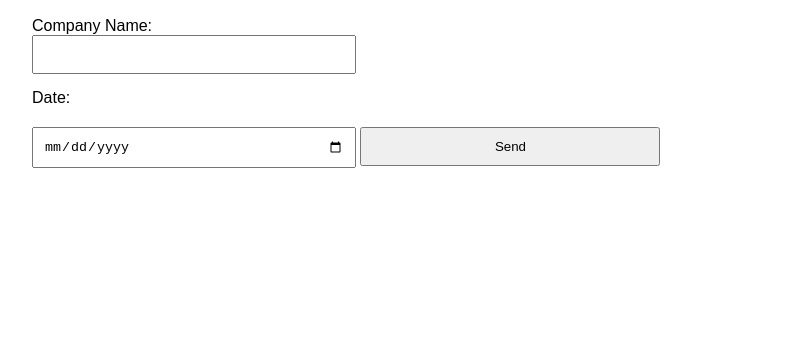
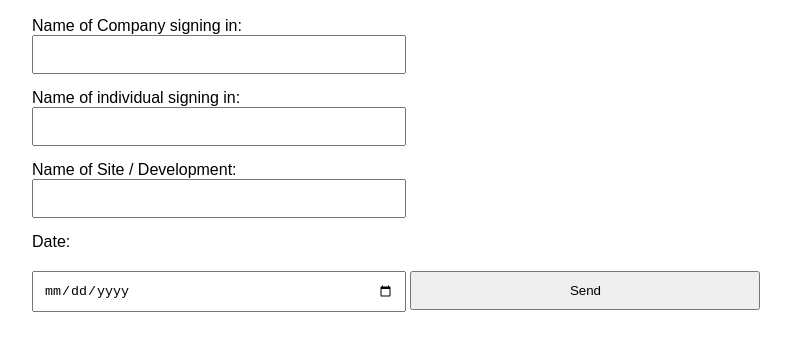
Before and after one commit to LeeWolves73/Contractor-sign-in-form, a plain HTML site: page index.html in a window 1280 px wide. Shown: the part 71-422 px from the top of the page, without its empty margins (8-799 px from the left). Drawn offline with Linux system fonts and the light colour scheme.

Commit message:
Update index.html

```diff
--- a/index.html
+++ b/index.html
@@ -5,7 +5,7 @@
   <style>
       body { font-family: Arial; margin: 40px; }
       label { display: block; margin-top: 15px; }
-      input, button { padding: 10px; width: 100%; max-width: 300px; }
+      input, button { padding: 10px; width: 100%; max-width: 350px; }
       button { margin-top: 20px; cursor: pointer; }
   </style>
 </head>
@@ -14,8 +14,15 @@
 <h2>Contractor Signing In</h2>
 
 <form id="signInForm" action="https://formspree.io/f/xjkdpyno" method="POST">
-    <label>Company Name:</label>
-    <input type="text" name="company" required>
+
+    <label>Name of Company signing in:</label>
+    <input type="text" name="company_name" required>
+
+    <label>Name of individual signing in:</label>
+    <input type="text" name="individual_name" required>
+
+    <label>Name of Site / Development:</label>
+    <input type="text" name="site_name" required>
 
     <label>Date:</label>
     <input type="date" name="date" required>
```
